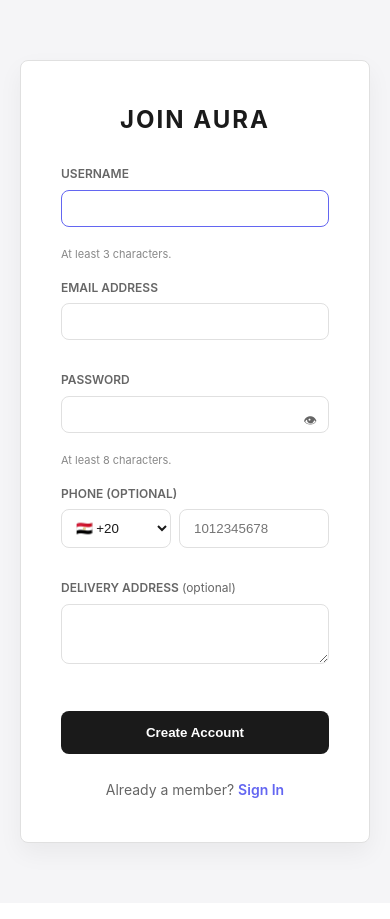
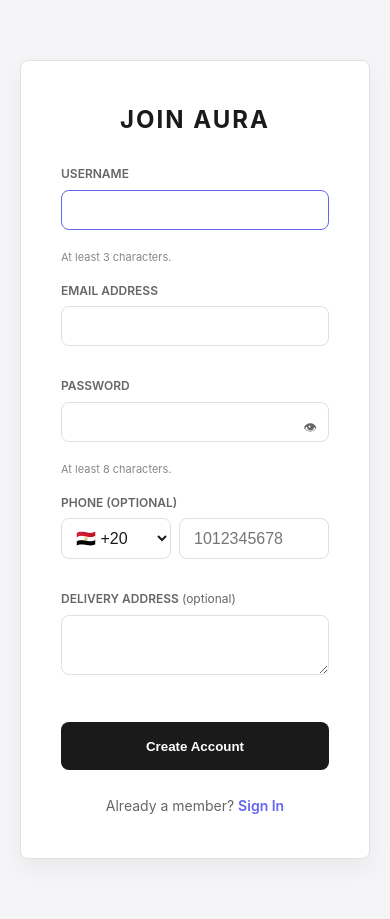
Before and after one commit to mona585/Customer-Ordering-System, a Python web app: template app/templates/auth/register.html in a window 390 px wide. Before the commit the page ends 862 px from the top, so only its background shows below. Run offline with Jinja, Linux system fonts and the light colour scheme; the template is opened without the code that fills it, so the values that code supplies are empty.

Commit message:
feat(auth/base.html): add responsive viewport, safe-area padding, 100dvh min-height, and iOS zoom prevention with 16px inputs

```diff
--- a/app/templates/auth/base.html
+++ b/app/templates/auth/base.html
@@ -2,18 +2,21 @@
 <html lang="en">
 <head>
     <meta charset="UTF-8">
-    <meta name="viewport" content="width=device-width, initial-scale=1.0">
+    <meta name="viewport" content="width=device-width, initial-scale=1, viewport-fit=cover">
     <title>{% block title %}AURA{% endblock %}</title>
     <link rel="stylesheet" href="{{ url_for('static', filename='css/style.css') }}">
 
     <style>
-        .auth-body  { display:flex; align-items:center; justify-content:center; min-height:100vh; background:var(--bg); }
+        .auth-body  { display:flex; align-items:center; justify-content:center; min-height:100vh; min-height:100dvh; background:var(--bg); padding: max(16px, env(safe-area-inset-top, 0px)) max(16px, env(safe-area-inset-right, 0px)) max(16px, env(safe-area-inset-bottom, 0px)) max(16px, env(safe-area-inset-left, 0px)); }
         .auth-box   { background:var(--cw); padding:40px; border-radius:12px; box-shadow:0 10px 25px rgba(0,0,0,.05); width:100%; max-width:400px; }
-        .auth-input { width:100%; padding:12px; margin-bottom:15px; border:1px solid var(--cb); border-radius:var(--r); outline:none; }
-        .auth-btn   { width:100%; padding:12px; background:var(--c1); color:var(--cw); border:none; border-radius:var(--r); cursor:pointer; font-weight:600; }
+        .auth-input { width:100%; padding:12px; margin-bottom:15px; border:1px solid var(--cb); border-radius:var(--r); outline:none; font-size:16px; }
+        .auth-btn   { width:100%; padding:14px; min-height:48px; background:var(--c1); color:var(--cw); border:none; border-radius:var(--r); cursor:pointer; font-weight:600; touch-action:manipulation; }
         .msg        { padding:12px; margin-bottom:20px; border-radius:var(--r); text-align:center; font-size:14px; }
         .error      { background:#fee2e2; color:#b91c1c; border:1px solid #fecaca; }
         .success    { background:#dcfce7; color:#15803d; border:1px solid #bbf7d0; }
+        @media(max-width:480px){
+            .auth-box{ padding:28px 22px; border-radius:10px; }
+        }
     </style>
 
     {% block extra_css %}{% endblock %}   {# ← was missing; child templates inject page-specific styles here #}
```
